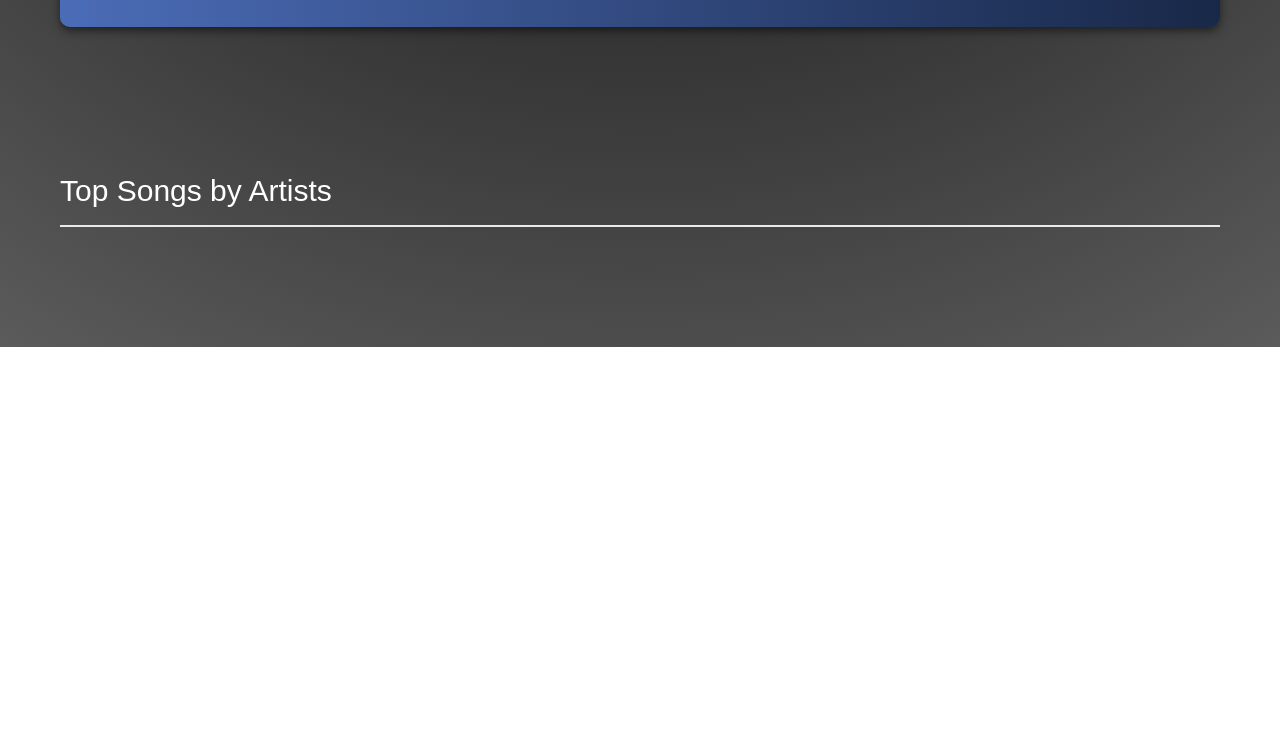
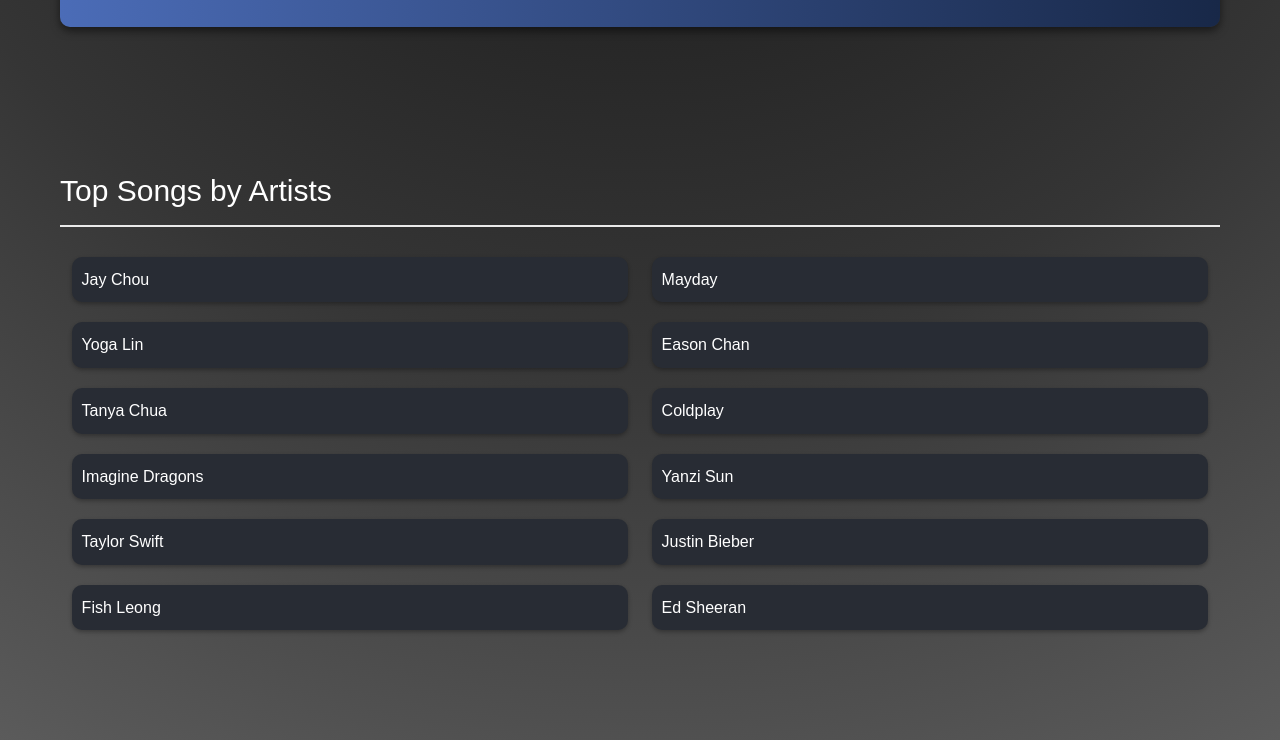
Before and after one commit to ShirRinghao/My-Music-Page-2023, a plain HTML site: page index.html in a window 1280 px wide. Shown: the part 1727-2467 px from the top of the page. Before the commit the page ends 2074 px from the top, so only its background shows below. Drawn offline with Linux system fonts and the light colour scheme.

Commit message:
Done for today.

```diff
--- a/css/style.css
+++ b/css/style.css
@@ -212,3 +212,34 @@ h2 {
   font-size: 15px;
   color: #EFEBD8;
 }
+
+/* Playlist Grid Container Styles */
+.playlist-grid-container {
+  display: flex;
+  align-items: center;
+  position: relative;
+  width: 100%;
+  overflow: hidden;
+  margin: 20px 0;
+}
+
+.playlist-grid {
+  display: flex;
+  flex-wrap: wrap; /* This allows items to wrap into multiple rows */
+  justify-content: center; /* Centers items horizontally */
+  align-items: flex-start; /* Aligns items to the start of the flex line */
+  overflow-x: hidden; /* Prevent horizontal scrolling */
+}
+
+
+.playlist-grid-item {
+  flex: 0 0 48%; /* Slightly less than half to allow space between items */
+  max-width: 48%; /* Corresponding to flex-basis */
+  margin: 10px 1%; /* Adds space around each item */
+  box-sizing: border-box;
+  border-radius: 10px; /* Adds rounded corners */
+  padding: 10px;
+  box-shadow: 0 2px 4px rgba(0, 0, 0, 0.3); /* Optional: adds subtle shadow for depth */
+  background-color: #282c34; /* Your chosen background color */
+  /* Add any additional styling as needed */
+}
--- a/index.html
+++ b/index.html
@@ -186,6 +186,82 @@
 
     <div class="container section-padding section-margin">
         <h2>Top Songs by Artists</h2>
+        <div id="playlistGrid" class="playlist-grid">
+        <!-- Playlist 1 -->
+        <div class="playlist-grid-item">
+            <div class="playlist">
+            <!-- Replace with your playlist content -->
+            <h3>Jay Chou</h3>
+            <!-- Image or embedded playlist -->
+            </div>
+        </div>
+
+        <!-- Playlist 2 -->
+        <div class="playlist-grid-item">
+            <div class="playlist">
+            <h3>Mayday</h3>
+            </div>
+        </div>
+
+        <div class="playlist-grid-item">
+            <div class="playlist">
+            <h3>Yoga Lin</h3>
+            </div>
+        </div>
+
+        <div class="playlist-grid-item">
+            <div class="playlist">
+            <h3>Eason Chan</h3>
+            </div>
+        </div>
+
+        <div class="playlist-grid-item">
+            <div class="playlist">
+            <h3>Tanya Chua</h3>
+            </div>
+        </div>
+
+        <div class="playlist-grid-item">
+            <div class="playlist">
+                <h3>Coldplay</h3>
+            </div>
+        </div>
+
+        <div class="playlist-grid-item">
+            <div class="playlist">
+                <h3>Imagine Dragons</h3>
+            </div>
+        </div>
+
+        <div class="playlist-grid-item">
+            <div class="playlist">
+                <h3>Yanzi Sun</h3>
+            </div>
+        </div>
+
+        <div class="playlist-grid-item">
+            <div class="playlist">
+            <h3>Taylor Swift</h3>
+            </div>
+        </div>
+
+        <div class="playlist-grid-item">
+            <div class="playlist">
+            <h3>Justin Bieber</h3>
+            </div>
+        </div>
+
+        <div class="playlist-grid-item">
+            <div class="playlist">
+            <h3>Fish Leong</h3>
+            </div>
+        </div>
+
+        <div class="playlist-grid-item">
+            <div class="playlist">
+            <h3>Ed Sheeran</h3>
+            </div>
+        </div>
     </div>
 
     <script src="js/script.js"></script>
```
